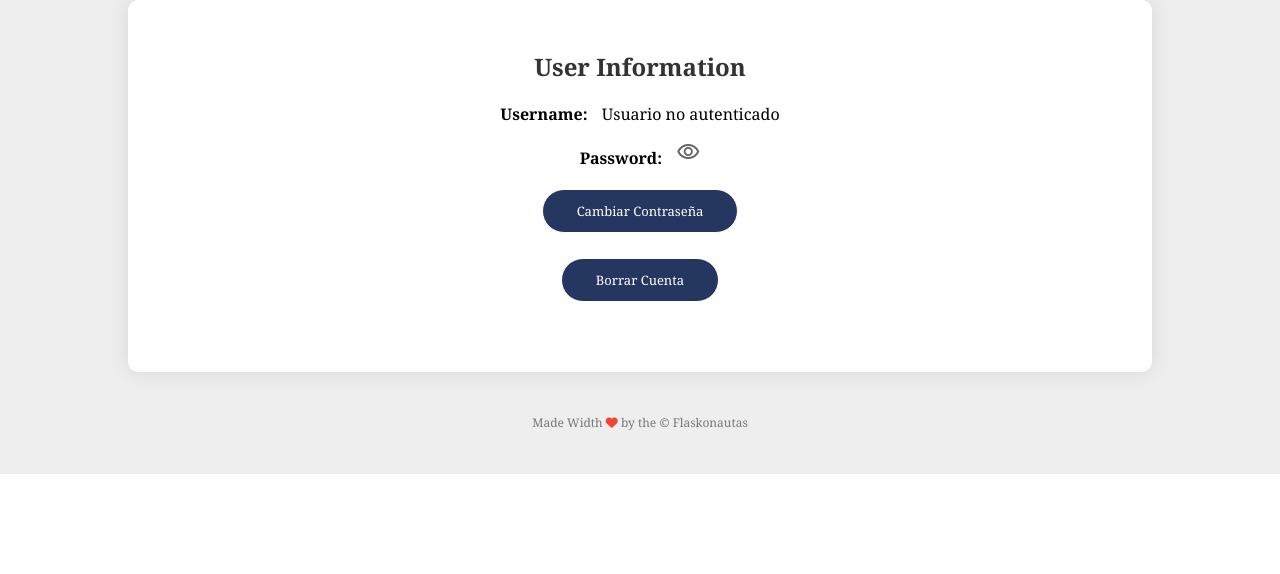
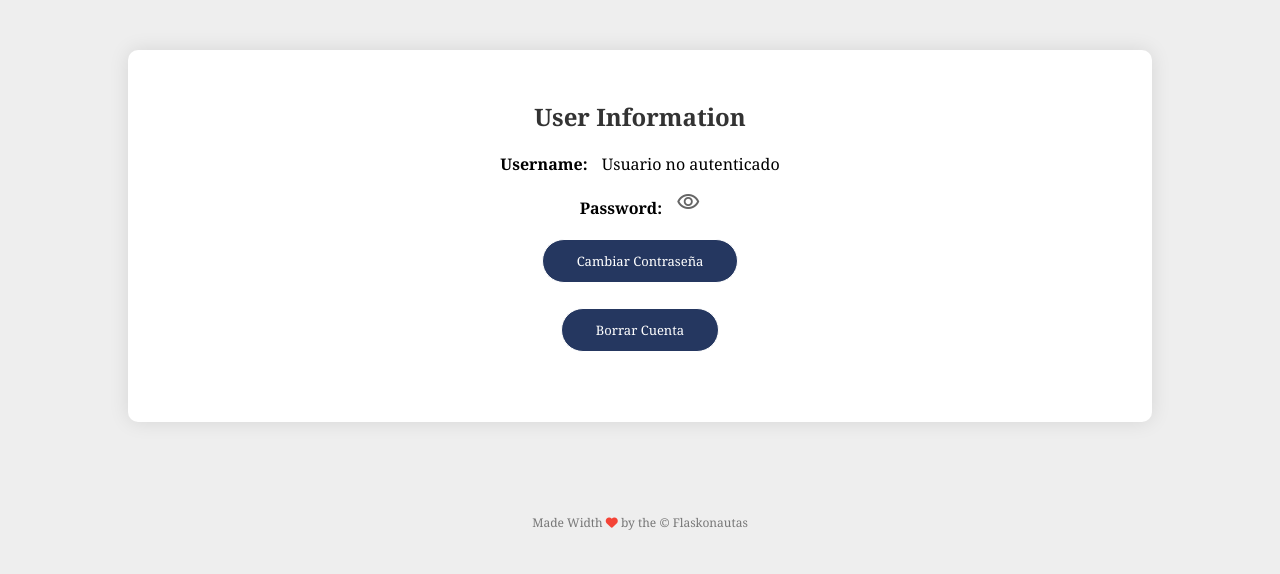
Before and after one commit to TarabayIvan/tp-introds-flaskonautas, a Flask app: page /user_data in a window 1280 px wide. Shown: the part 340-914 px from the top of the page. Before the commit the page ends 814 px from the top, so only its background shows below. Run offline with Flask 3, Linux system fonts and the light colour scheme.

Commit message:
bugfix css

```diff
--- a/Client/static/css/style.css
+++ b/Client/static/css/style.css
@@ -760,7 +760,7 @@ button[type="submit"]:hover {
 .user-info {
     width: 80%;
     padding: 50px 0;
-    margen: 50px auto;
+    margin: 50px auto;
     text-align: center;
     background-color: #fff;
     border-radius: 10px;
```
